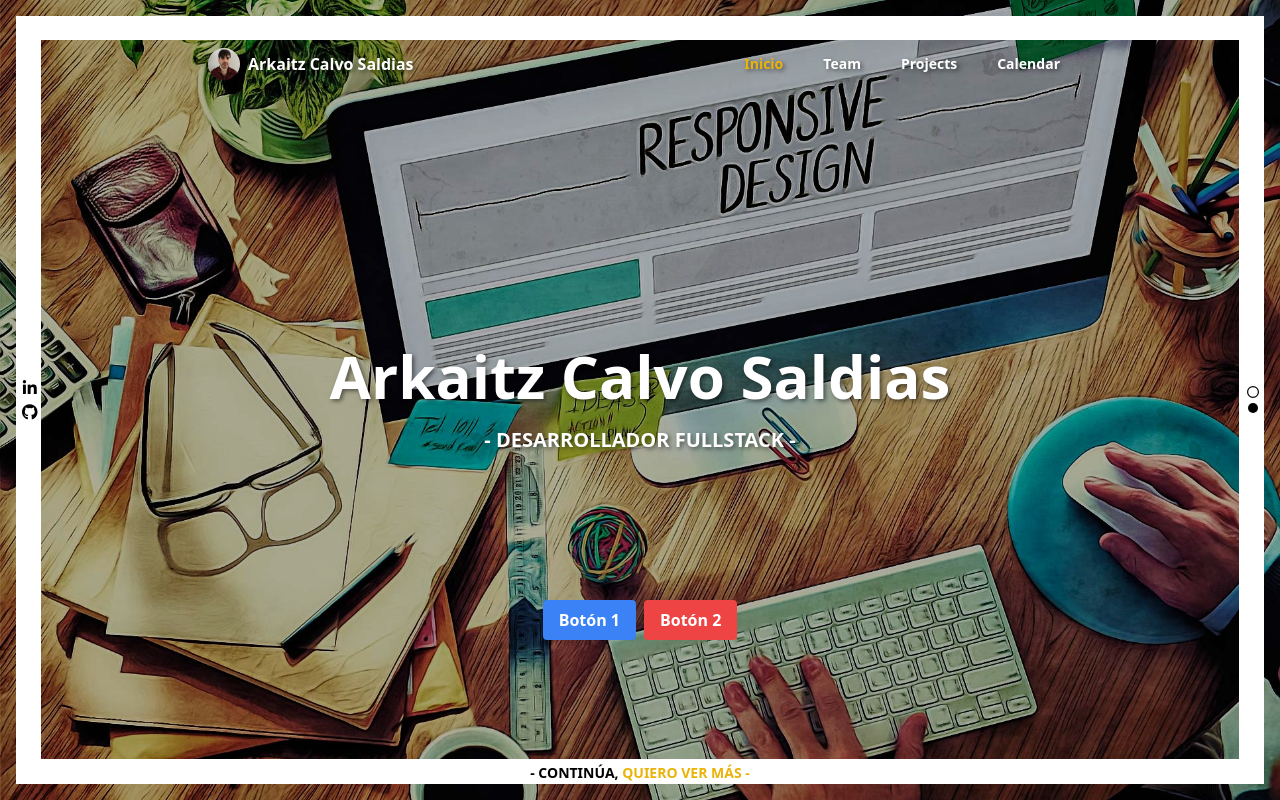
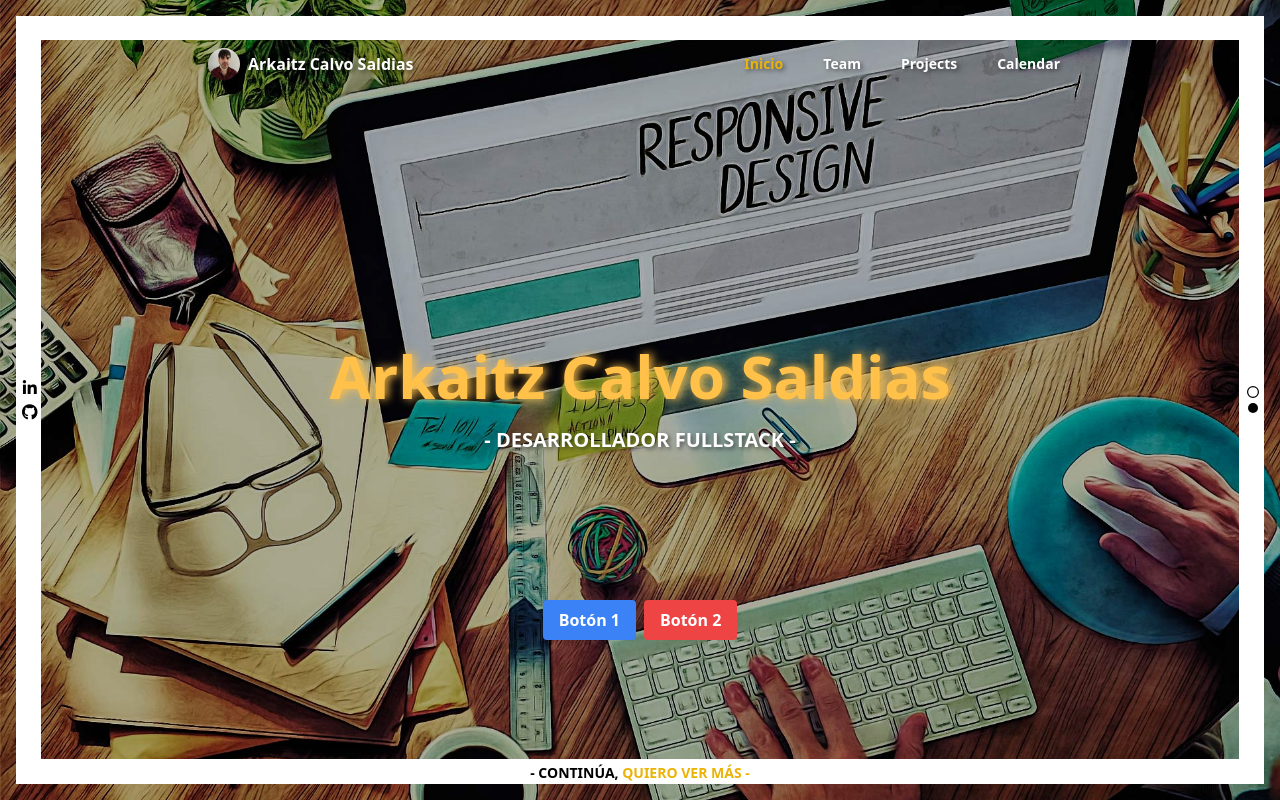
Before and after one commit to XxFenixDCxX/Portfolio, an Angular app: page / in a window 1280 px wide. Built offline with nearby package versions, Linux system fonts and the light colour scheme.

Commit message:
Animacion para el texto central hecha

```diff
--- a/src/app/home/home.component.html
+++ b/src/app/home/home.component.html
@@ -2,7 +2,7 @@
 <div>
   <img class="banner-image" src="../../assets/img/heroWallpaper.jpg" alt="Banner Image">
   <div class="absolute inset-0 flex flex-col justify-center items-center text-white">
-    <h1 class="text-6xl font-bold mb-5">Arkaitz Calvo Saldias</h1>
+    <h1 class="text-6xl font-bold mb-5 animate-color">Arkaitz Calvo Saldias</h1>
     <p class="text-xl font-bold">- DESARROLLADOR FULLSTACK -</p>
   </div>
 
--- a/src/app/home/home.component.scss
+++ b/src/app/home/home.component.scss
@@ -20,3 +20,13 @@
 p, h1 {
   text-shadow: 2px 2px 4px rgba(0, 0, 0, 0.5);
 }
+
+@keyframes changeColor {
+  0% { color: #ffdb58; text-shadow: 0 0 10px #ffdb58; }
+  50% { color: #ffaf40; text-shadow: 5px 0 10px #ffaf40; }
+  100% { color: #ffd700; text-shadow: 10px 0 10px #ffd700; }
+}
+
+.animate-color {
+  animation: changeColor 3s infinite alternate;
+}
```
